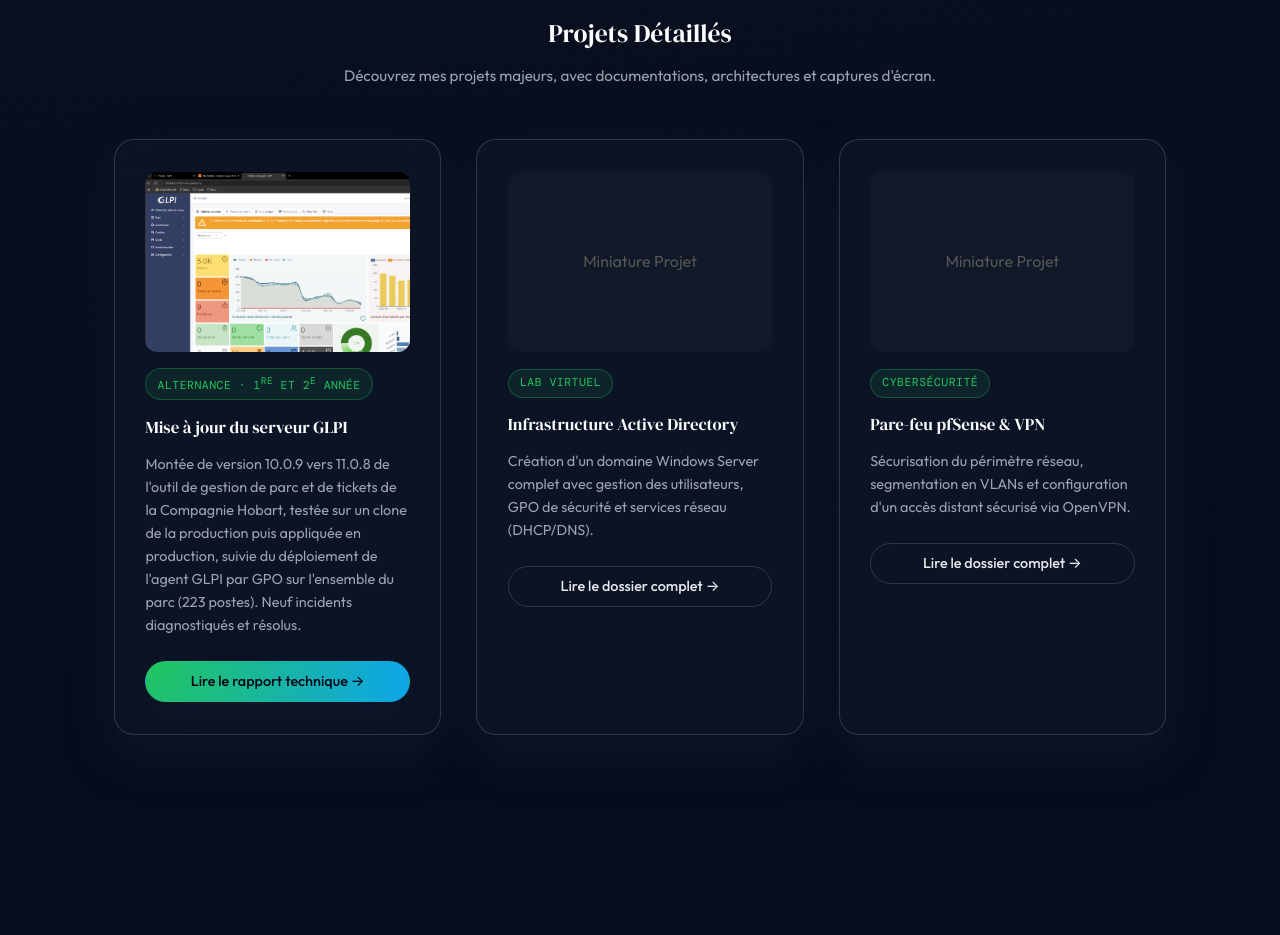
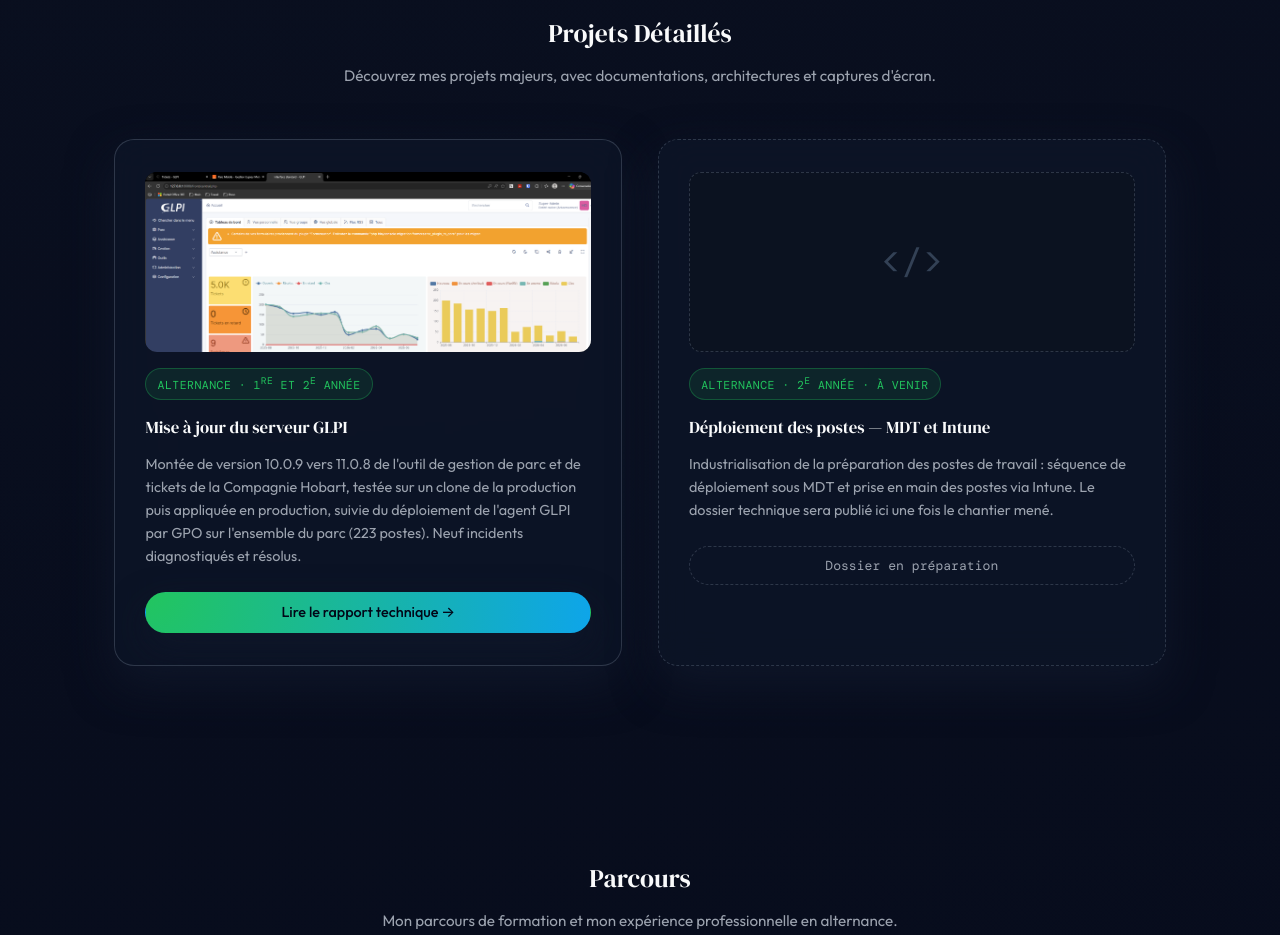
Before and after one commit to Larkadeur/portfolio-bts-sio-hugo.dossantos, a plain HTML site: page index.html in a window 1280 px wide. Shown: the part 4480-5415 px from the top of the page. Drawn offline with nearby package versions, Linux system fonts and the light colour scheme.

Commit message:
Section Projets : ne conserve que GLPI et annonce le projet MDT/Intune
- Retire les cartes Active Directory et pfSense, qui pointaient vers des
  pages inexistantes (404 une fois le site en ligne)
- Ajoute une carte en preparation pour le projet MDT / Intune
- Tableau E5 : le portfolio est desormais en ligne, lien vers le code source
- Dossier de preuves 04 : ajoute le site public et l historique des commits

```diff
--- a/index.html
+++ b/index.html
@@ -1623,7 +1623,9 @@
                             <td class="e5-realisation">
                                 Conception et mise en ligne du portfolio professionnel
                                 <span class="e5-sub">
-                                    Site développé en HTML, CSS et JavaScript&nbsp;; mise en ligne à venir.
+                                    Site développé en HTML, CSS et JavaScript sans framework, versionné sous Git
+                                    et publié sur GitHub Pages —
+                                    <a href="https://github.com/Larkadeur/portfolio-bts-sio-hugo.dossantos" target="_blank" rel="noopener">code source</a>
                                 </span>
                             </td>
                             <td class="e5-period-cell">2025 – 2027</td>
@@ -1788,7 +1790,7 @@
                 </p>
             </div>
 
-            <div class="grid grid-3">
+            <div class="grid grid-2">
                 <article class="card card-glass fade-in">
                     <div style="margin-bottom: 1rem; border-radius: 12px; height: 180px; background: #000; overflow: hidden;">
                         <img src="glpi/GLPI/31-glpi11-tableau-bord.png" alt="Tableau de bord GLPI 11.0.8 après migration"
@@ -1804,28 +1806,21 @@
                     <a href="projet-glpi.html" class="btn primary" style="width: 100%; padding: 0.5rem;">Lire le rapport technique &rarr;</a>
                 </article>
 
-                <article class="card card-glass fade-in delay-1">
-                    <div style="margin-bottom: 1rem; border-radius: 12px; height: 180px; background: #000; overflow: hidden;">
-                        <div style="width: 100%; height: 100%; display: flex; align-items: center; justify-content: center; color: #555; background: #111827;">Miniature Projet</div>
+                <!-- Second projet : dossier a venir. Remplacer ce bloc par une carte
+                     classique (miniature + lien vers projet-mdt-intune.html) une fois
+                     le chantier mene et le rapport redige. -->
+                <article class="card card-glass fade-in delay-1" style="border-style: dashed; opacity: 0.9;">
+                    <div style="margin-bottom: 1rem; border-radius: 12px; height: 180px; overflow: hidden; border: 1px dashed var(--border-soft); background: #0b1220; display: flex; align-items: center; justify-content: center;">
+                        <span style="font-family: var(--font-mono); font-size: 2.2rem; color: #334155;">&lt;/&gt;</span>
                     </div>
-                    <div class="project-tag">Lab Virtuel</div>
-                    <h3 class="card-title">Infrastructure Active Directory</h3>
+                    <div class="project-tag">Alternance &middot; 2<sup>e</sup> année &middot; à venir</div>
+                    <h3 class="card-title">Déploiement des postes — MDT et Intune</h3>
                     <p class="card-text" style="margin-bottom: 1.5rem;">
-                        Création d'un domaine Windows Server complet avec gestion des utilisateurs, GPO de sécurité et services réseau (DHCP/DNS).
+                        Industrialisation de la préparation des postes de travail&nbsp;: séquence de déploiement
+                        sous MDT et prise en main des postes via Intune. Le dossier technique sera publié ici
+                        une fois le chantier mené.
                     </p>
-                    <a href="projet-ad.html" class="btn ghost" style="width: 100%; padding: 0.5rem; text-align: center; border: 1px solid var(--border-soft); border-radius: 999px; text-decoration: none; color: var(--text-main); display: block;">Lire le dossier complet &rarr;</a>
-                </article>
-
-                <article class="card card-glass fade-in delay-2">
-                    <div style="margin-bottom: 1rem; border-radius: 12px; height: 180px; background: #000; overflow: hidden;">
-                        <div style="width: 100%; height: 100%; display: flex; align-items: center; justify-content: center; color: #555; background: #111827;">Miniature Projet</div>
-                    </div>
-                    <div class="project-tag">Cybersécurité</div>
-                    <h3 class="card-title">Pare-feu pfSense & VPN</h3>
-                    <p class="card-text" style="margin-bottom: 1.5rem;">
-                        Sécurisation du périmètre réseau, segmentation en VLANs et configuration d'un accès distant sécurisé via OpenVPN.
-                    </p>
-                    <a href="#" class="btn ghost" style="width: 100%; padding: 0.5rem; text-align: center; border: 1px solid var(--border-soft); border-radius: 999px; text-decoration: none; color: var(--text-main); display: block;">Lire le dossier complet &rarr;</a>
+                    <span style="width: 100%; padding: 0.5rem; display: block; text-align: center; font-family: var(--font-mono); font-size: 0.82rem; color: var(--text-muted); border: 1px dashed var(--border-soft); border-radius: 999px;">Dossier en préparation</span>
                 </article>
             </div>
         </div>
```
Also changed, not shown: preuves-E5.html (+27 -19 lines).
